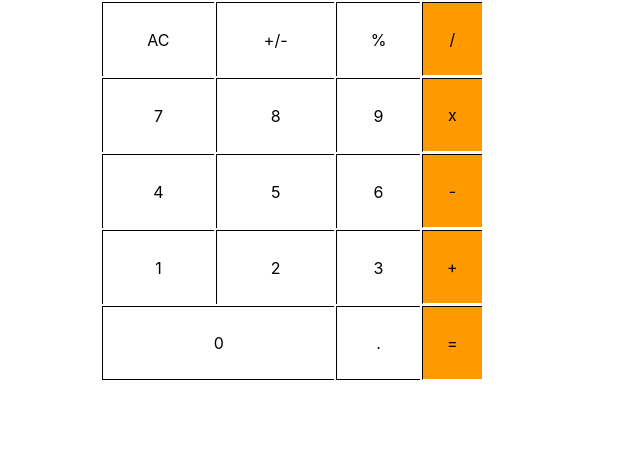
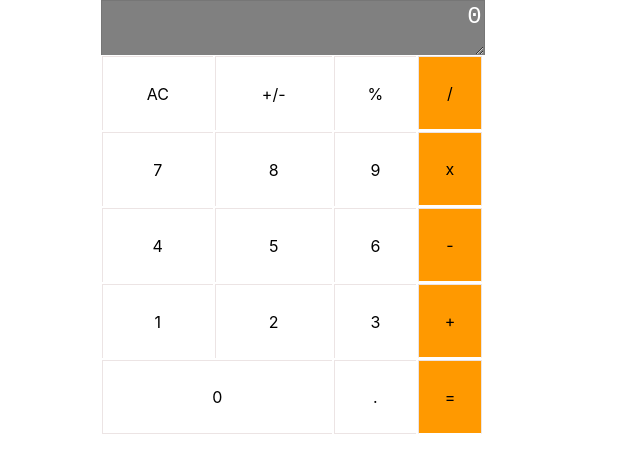
Before and after one commit to fithamlak/math-magicians, a React (Create React App) app: page / in a window 1280 px wide. Shown: the top 472 px of the page, without its empty margins (0-640 px from the left). Built offline with nearby package versions, Linux system fonts and the light colour scheme.

Commit message:
Creat Result desplay section in a separate file and import into calculator.js

```diff
--- /dev/null
+++ b/src/components/Result.jsx
@@ -0,0 +1,9 @@
+import '../css/result.css';
+
+function Result() {
+  return (
+    <textarea className="result">0</textarea>
+  );
+}
+
+export default Result;
--- a/src/components/calculator.jsx
+++ b/src/components/calculator.jsx
@@ -1,7 +1,10 @@
 import '../css/calculator.css';
+import Result from './Result';
 
 function Calculator() {
   return (
+    <div>
+      <Result />
       <table>
         <tbody>
           <tr>
@@ -35,6 +38,7 @@ function Calculator() {
           </tr>
         </tbody>
       </table>
+    </div>
   );
 }
 
--- a/src/css/calculator.css
+++ b/src/css/calculator.css
@@ -1,11 +1,12 @@
 table {
     width: 30%;
     margin-left: 100px;
+    margin-top: -5px;
 }
 
 td {
     height: 70px;
-    border: solid 1px black;
+    border: solid 1px rgb(236, 228, 228);
     border-bottom: none;
     border-right: none;
     text-align: center;
@@ -14,8 +15,9 @@ td {
 .oprator {
   background-color: rgb(255, 153, 0);
   border-bottom: solid 1px white;
+  border-right: solid 1px rgb(236, 228, 228);
 }
 
 .bottom {
-    border-bottom: solid 1px black;
+    border-bottom: solid 1px rgb(236, 228, 228);
 }
--- /dev/null
+++ b/src/css/result.css
@@ -0,0 +1,11 @@
+.result {
+    width: 29.5%;
+    height: 50px;
+    text-align: right;
+    margin-left: 101px;
+    margin-bottom: 0;
+    border-bottom: none;
+    background-color: gray;
+    color: white;
+    font-size: 1.5rem;
+}
```
Lines whose indentation alone changed are shown as unchanged.
